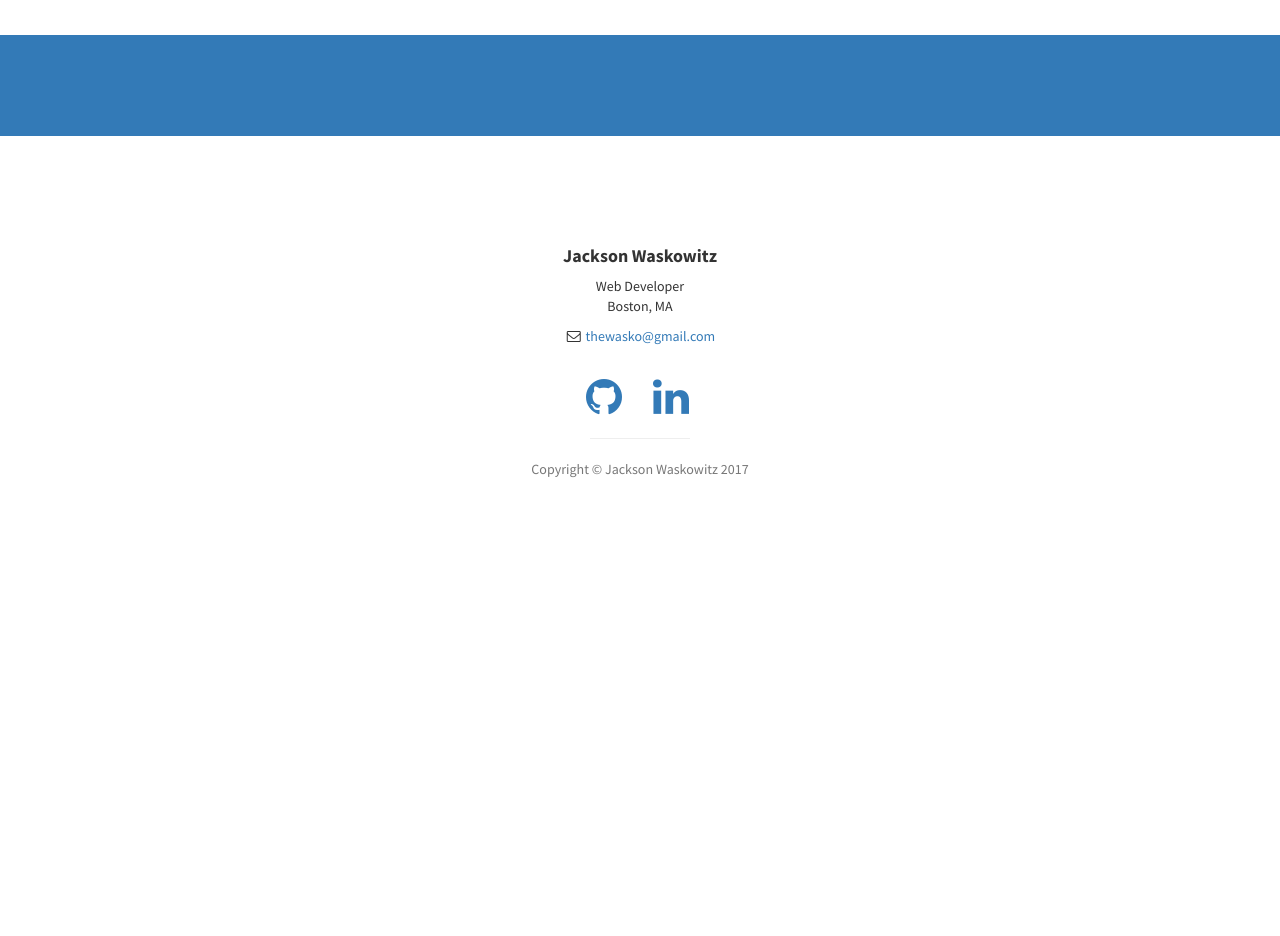
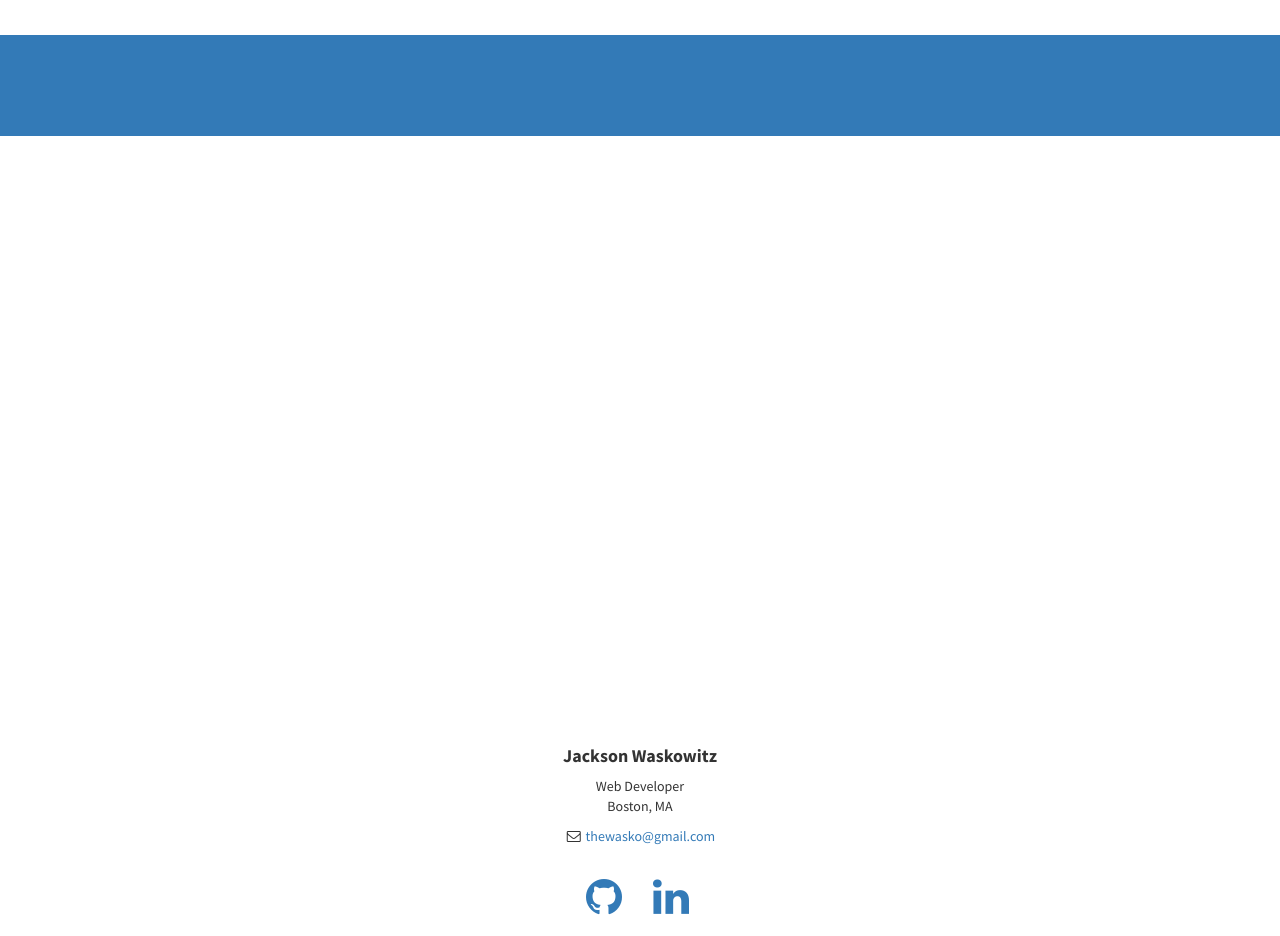
Before and after one commit to jwaskow/portfolio-jackson-waskowitz, a plain HTML site: page index.html in a window 1280 px wide. Shown: the part 2220-3156 px from the top of the page. Before the commit the page ends 2809 px from the top, so only its background shows below. Drawn offline with nearby package versions, Linux system fonts and the light colour scheme.

Commit message:
Add contact section id

```diff
--- a/index.html
+++ b/index.html
@@ -229,6 +229,7 @@
     </aside>
 
     <!-- Map -->
+    <section id="contact" class="map">
     <!-- <section id="contact" class="map">
         <iframe width="100%" height="100%" frameborder="0" scrolling="no" marginheight="0" marginwidth="0" src="https://maps.google.com/maps?f=q&amp;source=s_q&amp;hl=en&amp;geocode=&amp;q=Twitter,+Inc.,+Market+Street,+San+Francisco,+CA&amp;aq=0&amp;oq=twitter&amp;sll=28.659344,-81.187888&amp;sspn=0.128789,0.264187&amp;ie=UTF8&amp;hq=Twitter,+Inc.,+Market+Street,+San+Francisco,+CA&amp;t=m&amp;z=15&amp;iwloc=A&amp;output=embed"></iframe>
         <br />
@@ -236,6 +237,7 @@
             <a href="https://maps.google.com/maps?f=q&amp;source=embed&amp;hl=en&amp;geocode=&amp;q=Twitter,+Inc.,+Market+Street,+San+Francisco,+CA&amp;aq=0&amp;oq=twitter&amp;sll=28.659344,-81.187888&amp;sspn=0.128789,0.264187&amp;ie=UTF8&amp;hq=Twitter,+Inc.,+Market+Street,+San+Francisco,+CA&amp;t=m&amp;z=15&amp;iwloc=A"></a>
         </small>
     </section> -->
+    </section>
 
     <!-- Footer -->
     <footer>
```
